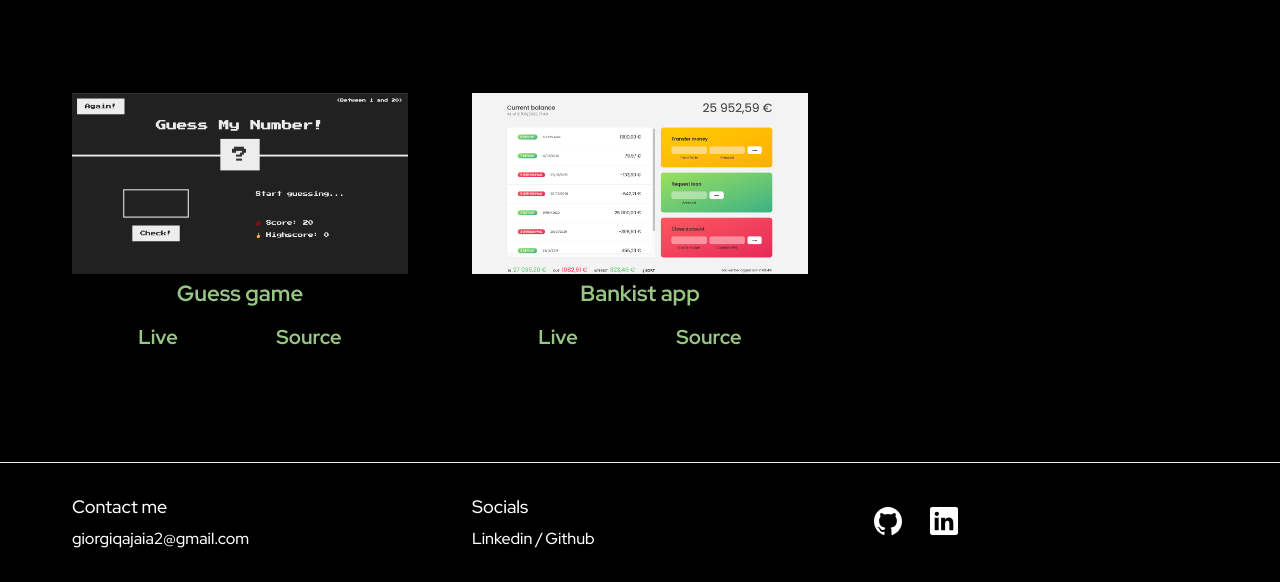
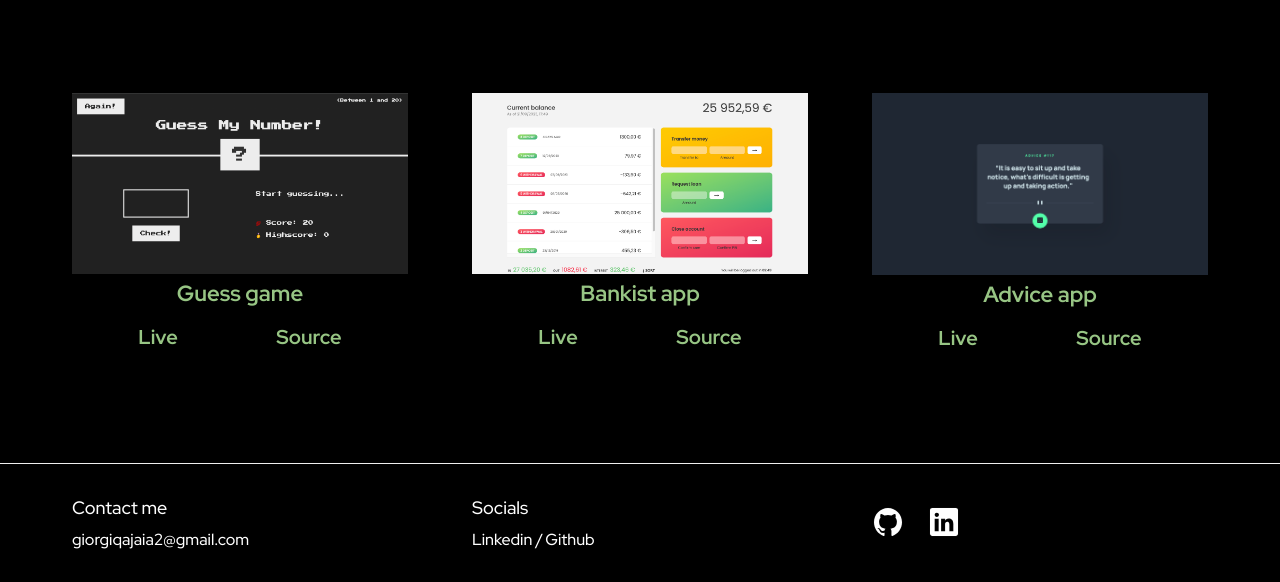
Before and after one commit to George192004/Portfolio, a plain HTML site: page index.html in a window 1280 px wide. Shown: the part 1168-1750 px from the top of the page. Drawn offline with nearby package versions, Linux system fonts and the light colour scheme.

Commit message:
final code

```diff
--- a/index.html
+++ b/index.html
@@ -177,6 +177,31 @@
               >
             </div>
           </div>
+
+          <div class="first">
+            <img
+              src="/img/advice-app.png"
+              alt="adviceApp"
+              class="project-img"
+            />
+            <div class="project-heading">
+              <h3 class="project-heading-text">Advice app</h3>
+            </div>
+            <div class="text-box">
+              <a
+                href="https://advice-app-george.netlify.app/"
+                class="project-btn"
+                target="_blank"
+                >Live</a
+              >
+              <a
+                href="https://github.com/George192004/AdviceApp.git"
+                class="project-btn"
+                target="_blank"
+                >Source</a
+              >
+            </div>
+          </div>
         </div>
       </section>
     </main>
```
Also changed, not shown: img/advice-app.png (added), 1 other file.
